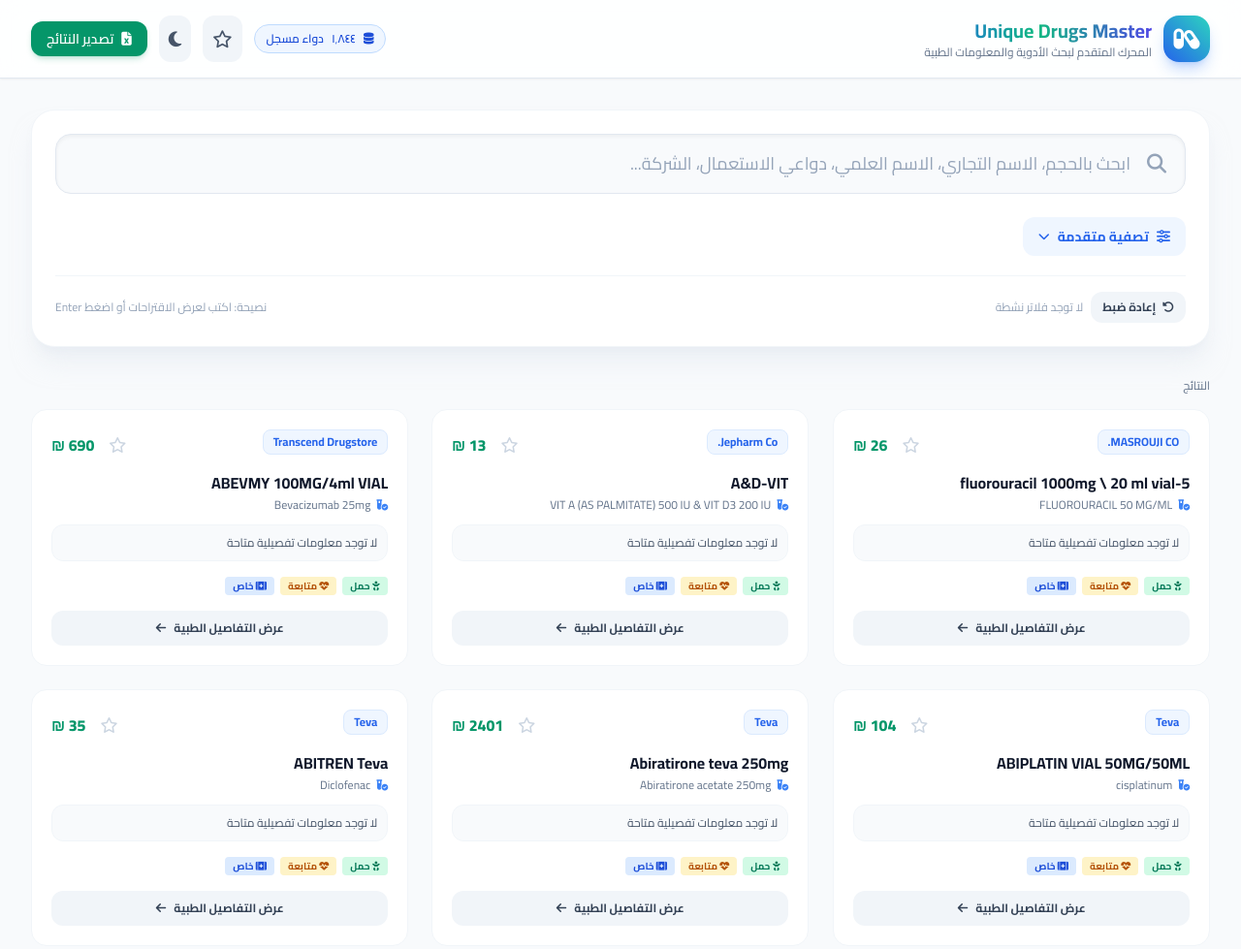
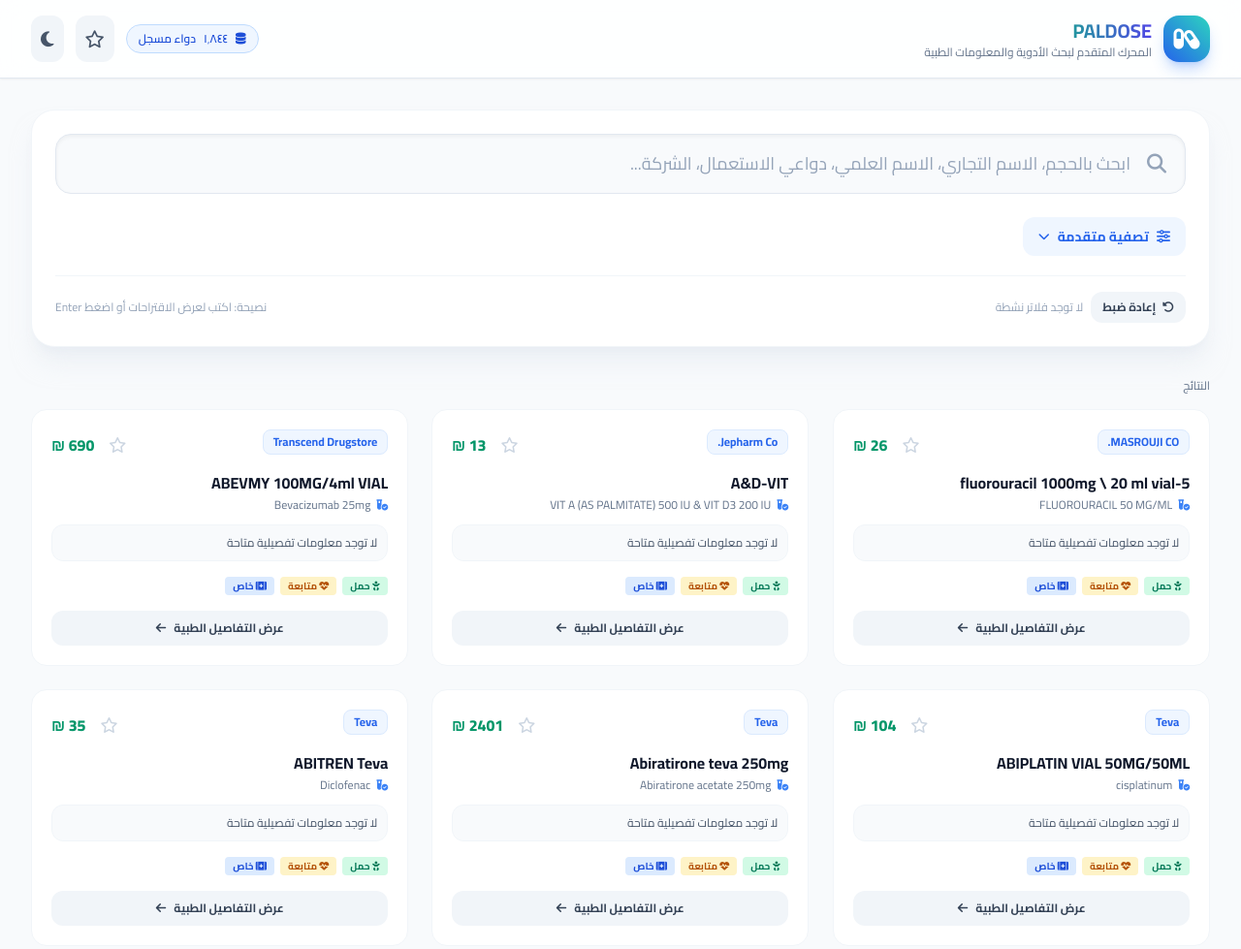
Before and after one commit to mohammediashawahna-art/Paldose-, a plain HTML site: page index.html in a window 1280 px wide. Shown: the top 979 px of the page at 97% size. Drawn offline with nearby package versions, Linux system fonts and the light colour scheme.

Commit message:
Update index.html

```diff
--- a/index.html
+++ b/index.html
@@ -4,7 +4,7 @@
     <meta charset="UTF-8">
     <meta name="viewport" content="width=device-width, initial-scale=1.0">
     <link rel="canonical" href="https://paldose.com/">
-    <title>دليل الأدوية الشامل والمتطور | Unique Drugs Master</title>
+    <title>  PALDOSE </title>
     <!-- Tailwind CSS -->
     <script src="https://cdn.tailwindcss.com"></script>
     <script>
@@ -97,7 +97,7 @@
                 </div>
                 <div>
                     <h1 class="text-xl font-bold bg-gradient-to-r from-blue-600 via-teal-500 to-indigo-600 bg-clip-text text-transparent">
-                        Unique Drugs Master
+PALDOSE
                     </h1>
                     <p class="text-xs text-slate-500 dark:text-slate-400 font-medium">المحرك المتقدم لبحث الأدوية والمعلومات الطبية</p>
                 </div>
@@ -116,11 +116,7 @@
                 </button>
                 <button id="theme-toggle" title="تبديل الوضع الليلي" aria-label="تبديل الوضع الليلي" class="p-2.5 rounded-xl bg-slate-100 dark:bg-slate-800 text-slate-600 dark:text-slate-300 hover:bg-slate-200 dark:hover:bg-slate-700 transition focus-ring">
                     <i id="theme-icon" class="fa-solid fa-moon text-lg"></i>
-                </button>
-
-                <button onclick="exportToCSV()" class="hidden sm:flex items-center gap-2 px-4 py-2 bg-emerald-600 hover:bg-emerald-700 text-white rounded-xl text-sm font-semibold shadow-md shadow-emerald-600/20 transition">
-                    <i class="fa-solid fa-file-excel"></i>
-                    <span>تصدير النتائج</span>
+                </
                 </button>
             </div>
         </div>
```
